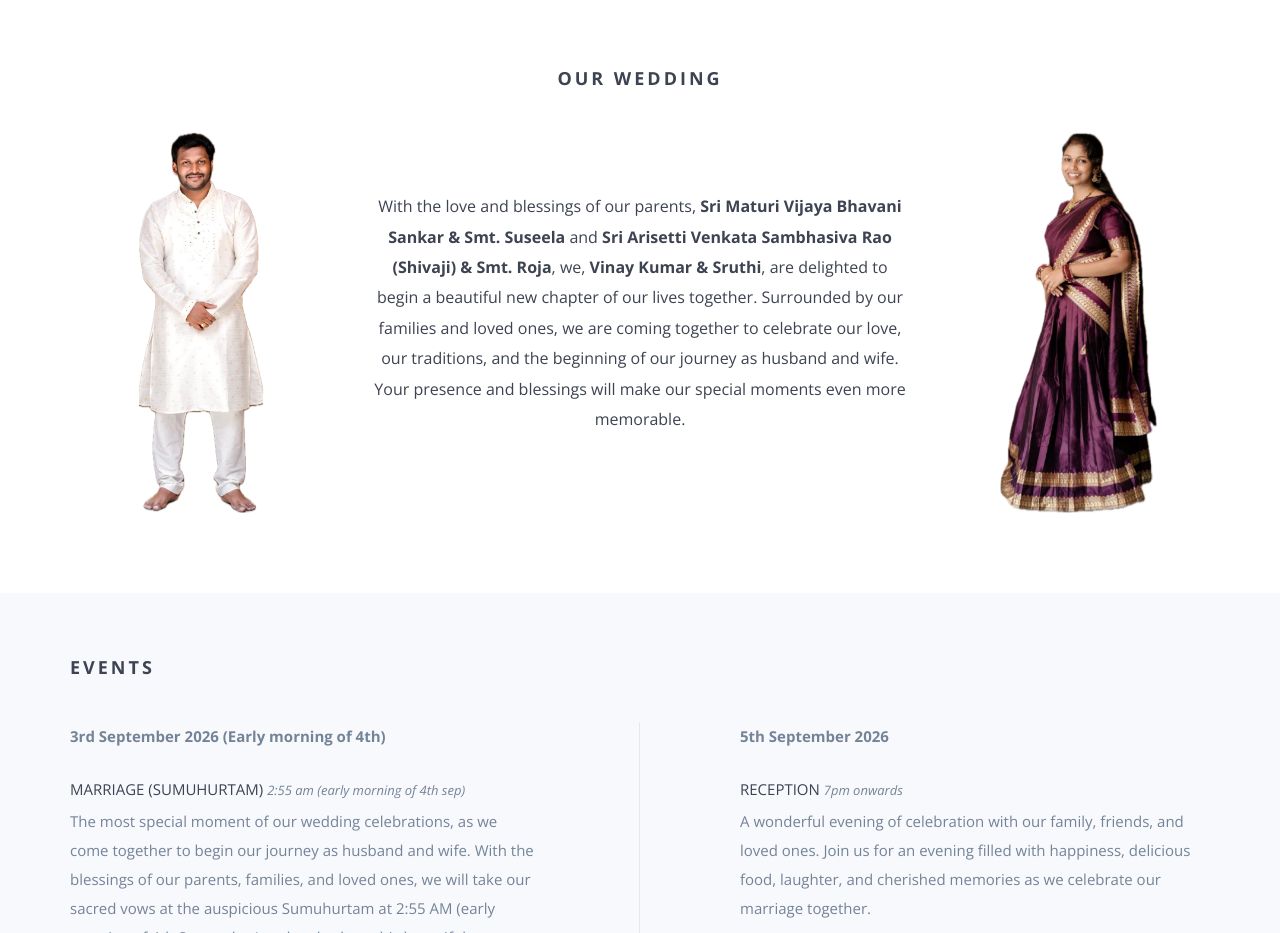
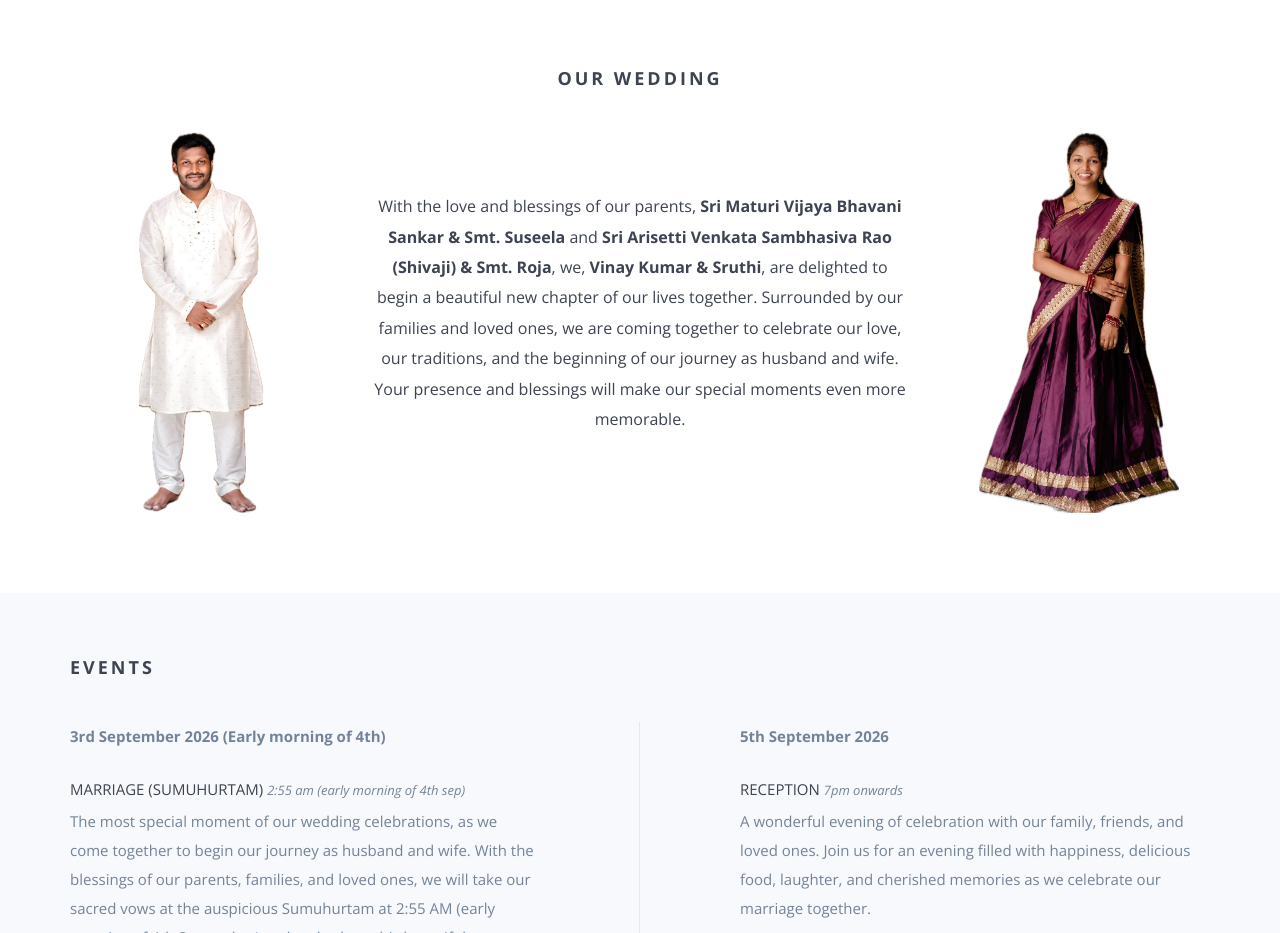
Before and after one commit to ShivajiArisetty/ShivajiArisetty.github.io, a website: page index.html in a window 1280 px wide. Shown: the part 1120-2053 px from the top of the page. Drawn offline with nearby package versions, Linux system fonts and the light colour scheme; files whose address does not match are found by name.

Commit message:
Replace Bride image with new version in index.html

```diff
--- a/index.html
+++ b/index.html
@@ -166,7 +166,7 @@
                     </p>
                 </div>
                 <div class="col-md-3 hidden-sm hidden-xs intro-img-wrap">
-                    <img src="img/Bride_white.png" class="wp2" alt="Bride Sruthi">
+                    <img src="img/Bride_nl.jpeg" class="wp2" alt="Bride Sruthi">
                 </div>
             </div>
             <div class="row mobile-portraits">
@@ -174,7 +174,7 @@
                     <img src="img/Groom_white.png" class="wp8" alt="Groom Vinay">
                 </div>
                 <div class="col-sm-4 col-sm-push-2 col-xs-6 hidden-md hidden-lg text-center">
-                    <img src="img/Bride_white.png" class="wp9" alt="Bride Sruthi">
+                    <img src="img/Bride_nl.jpeg" class="wp9" alt="Bride Sruthi">
                 </div>
             </div>
         </div>
```
Also changed, not shown: img/Bride_nl.jpeg (added).
